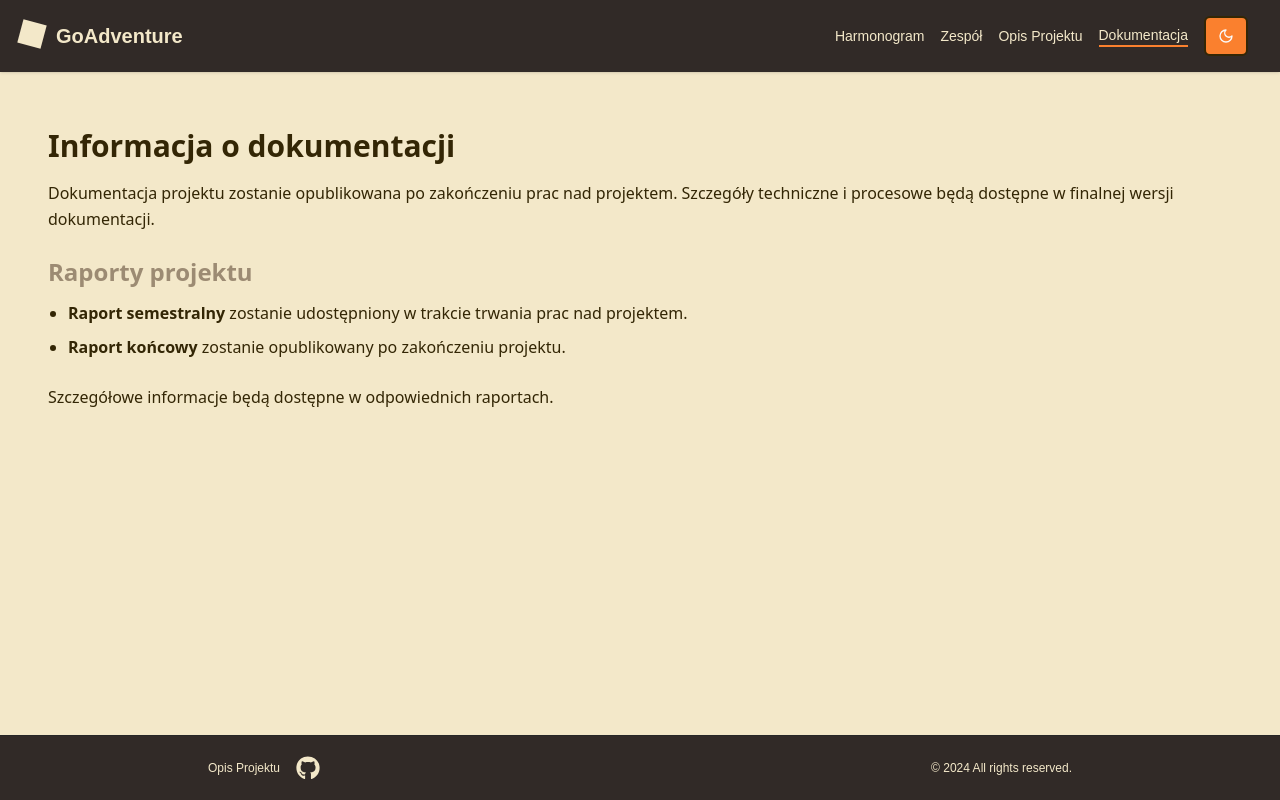
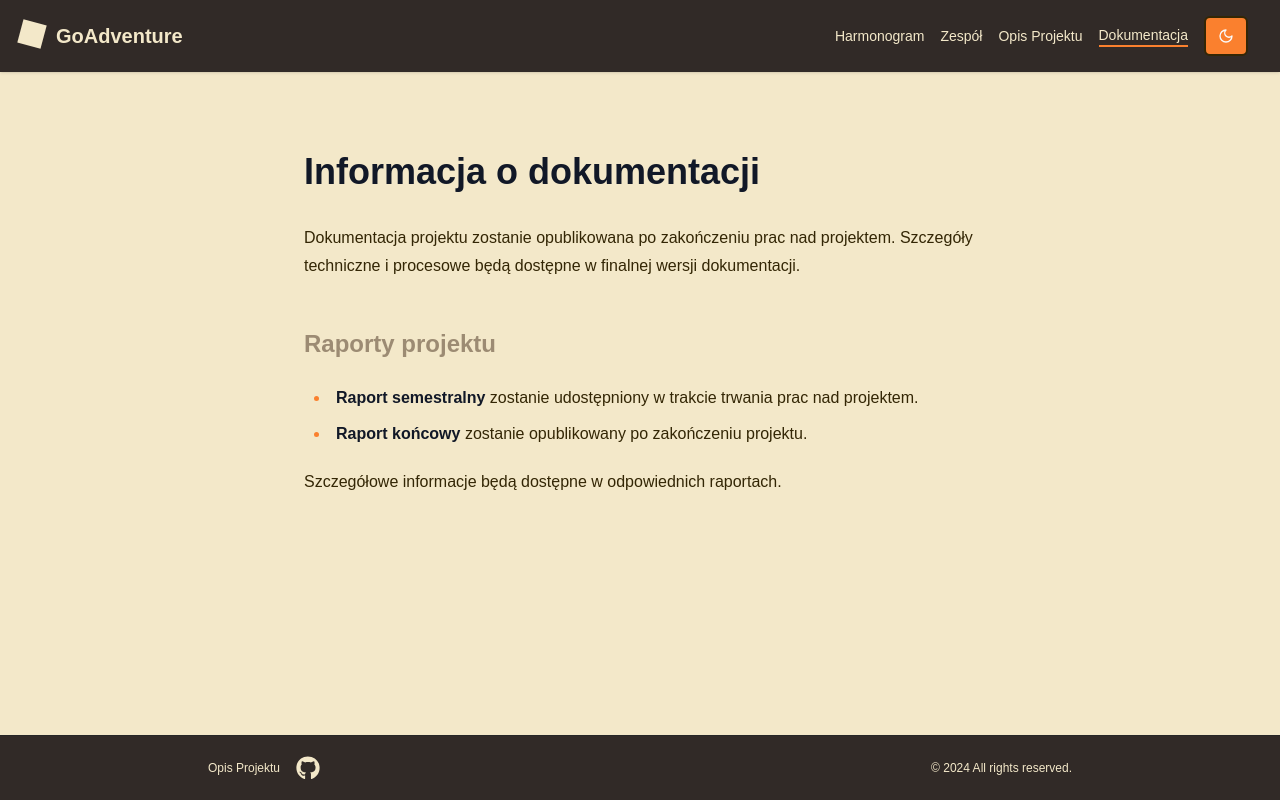
Before and after one commit to zesp11/zesp11.github.io, a Next.js app: page /zesp11_page/docs in a window 1280 px wide. Built offline with nearby package versions, Linux system fonts and the light colour scheme.

Commit message:
Fix style for documentation

```diff
--- a/src/app/(nonMainPage)/docs/page.tsx
+++ b/src/app/(nonMainPage)/docs/page.tsx
@@ -1,7 +1,16 @@
 export default function Page() {
   return (
-    <div className="h-full text-foreground p-8 font-sans leading-relaxed">
-      <h1 className="text-3xl font-bold mb-4">Informacja o dokumentacji</h1>
+    <div className='container mx-auto my-4'>
+      <div className='flex justify-center'>
+        <article
+          className="markdown-content my-10 prose prose-sm sm:prose-base lg:max-w-2xl
+          text-foreground
+            [&_ul>li::marker]:text-accent
+            [&_ol>li::marker]:text-accent
+            [&_b]:text-accent
+            [&_hr]:border-accent"
+        >
+          <h1 className="text-4xl font-bold mb-4">Informacja o dokumentacji</h1>
           <p className="mb-6">
             Dokumentacja projektu zostanie opublikowana po zakończeniu prac nad projektem.
             Szczegóły techniczne i procesowe będą dostępne w finalnej wersji dokumentacji.
@@ -14,6 +23,10 @@ export default function Page() {
           <p className="mt-6">
             Szczegółowe informacje będą dostępne w odpowiednich raportach.
           </p>
+        </article>
+
       </div>
+    </div >
   );
+
 }
```
Lines whose indentation alone changed are shown as unchanged.
